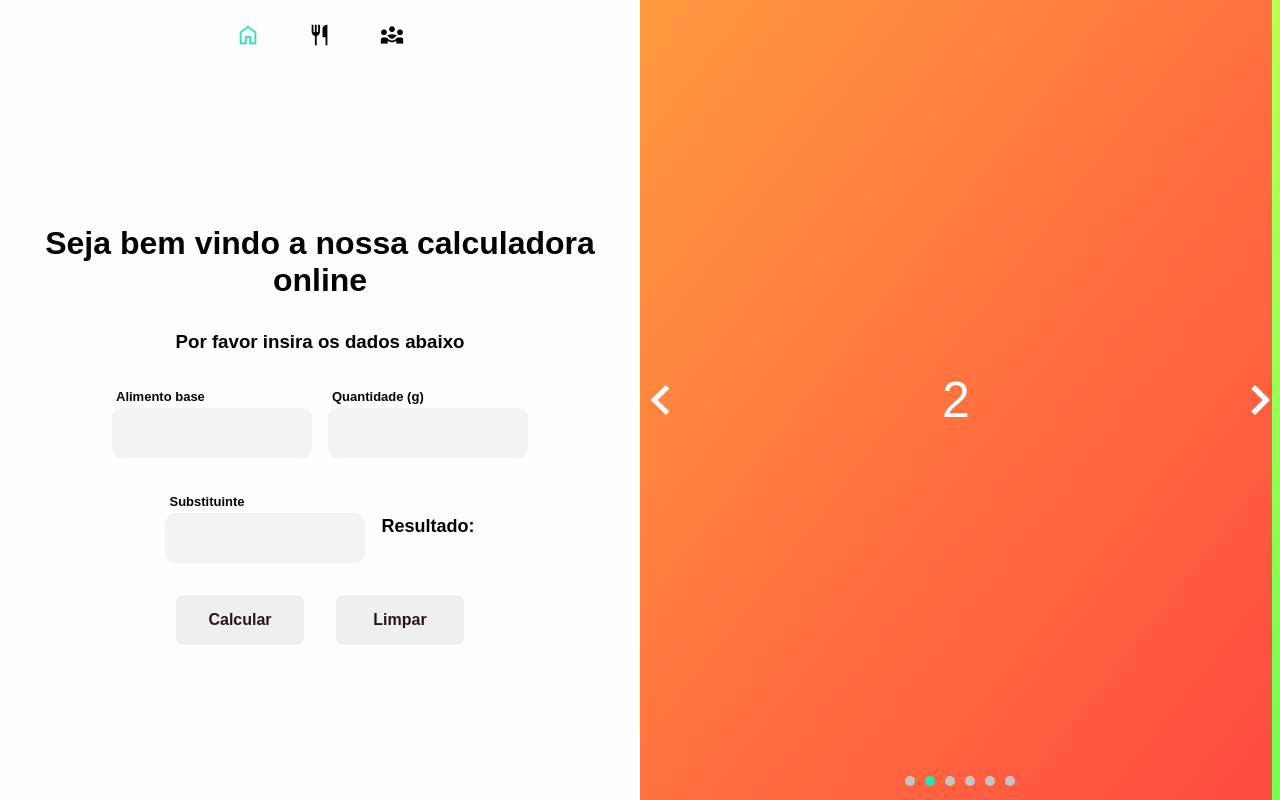
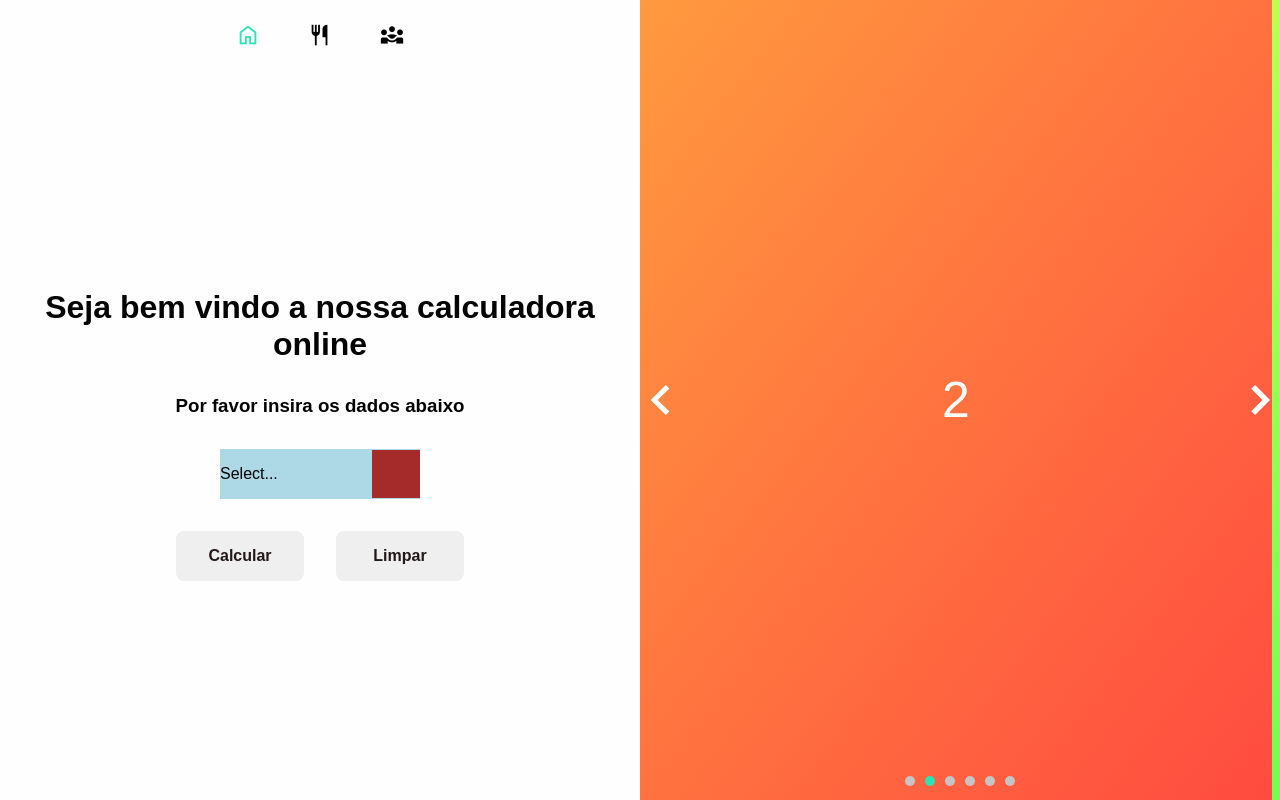
Before and after one commit to codi-Andre/equivalent, a React (Vite) app: page / in a window 1280 px wide. Built offline with nearby package versions, Linux system fonts and the light colour scheme; data requests are answered from the project's data file.

Commit message:
feat: passing result to the dad

```diff
--- a/src/components/Dropdown/Dropdown.styles.ts
+++ b/src/components/Dropdown/Dropdown.styles.ts
@@ -30,5 +30,6 @@ export const ContentList = styled.div`
   position: absolute;
 `
 export const Item = styled.div<{ isSelected: boolean }>`
-  background-color: ${({ isSelected }) => (isSelected ? 'red' : 'transpatent')};
+  background-color: ${({ isSelected, theme }) =>
+    isSelected ? theme.colors.accent : 'transpatent'};
 `
--- a/src/components/Dropdown/Dropdown.tsx
+++ b/src/components/Dropdown/Dropdown.tsx
@@ -5,18 +5,25 @@ import { useState } from 'react'
 interface DropdownProps {
   placeholder?: string
   list: Food[]
+  value?: Food
+  onChangeValue: (value: Food) => void
 }
 
-function Dropdown({ placeholder = 'Select...', list }: DropdownProps) {
+function Dropdown({
+  placeholder = 'Select...',
+  list,
+  value,
+  onChangeValue,
+}: DropdownProps) {
   const [isOpen, setIsOpen] = useState(false)
-  const [selectedItem, setSelectedItem] = useState(-1)
 
   function toggleDropdown() {
     setIsOpen(!isOpen)
   }
 
   function onSelectItem(item: Food) {
-    setSelectedItem(item.id)
+    onChangeValue(item)
+    toggleDropdown()
   }
 
   if (list === undefined || list.length === 0) {
@@ -30,7 +37,7 @@ function Dropdown({ placeholder = 'Select...', list }: DropdownProps) {
   return (
     <S.Container>
       <S.Content>
-        <S.Title>{placeholder}</S.Title>
+        <S.Title>{value?.name || placeholder}</S.Title>
         <S.Icon onClick={toggleDropdown} />
       </S.Content>
 
@@ -40,7 +47,7 @@ function Dropdown({ placeholder = 'Select...', list }: DropdownProps) {
             {list.map(item => (
               <S.Item
                 key={item.id}
-                isSelected={selectedItem === item.id}
+                isSelected={value?.id === item.id}
                 onClick={() => onSelectItem(item)}
               >
                 {item.name}
--- a/src/pages/Home/Home.tsx
+++ b/src/pages/Home/Home.tsx
@@ -1,4 +1,10 @@
-import { Navigator, Selector, Button, FoodDataList } from '@components'
+import {
+  Navigator,
+  Selector,
+  Button,
+  FoodDataList,
+  Dropdown,
+} from '@components'
 import locale from '@/assets/locale.json'
 import {
   Container,
@@ -10,18 +16,21 @@ import {
   ResultTitle,
 } from './Home.styles'
 import { Slider } from './slider/Slider'
-import { FormEvent } from 'react'
+import { FormEvent, useState } from 'react'
 import { useFood } from '@/contexts'
 import { formToUserInput } from './Home.utils'
+import { Food } from '@/entities/food'
 
 function Home() {
-  const { calculateEquivalent } = useFood()
+  const { calculateEquivalent, foodList } = useFood()
+  const [baseFood, setBaseFood] = useState<Food | undefined>()
 
   function handleSubmit(event: FormEvent<HTMLFormElement>) {
     // Pegando valores do form
     event.preventDefault()
     const form = event.currentTarget
 
+    console.log('escolhido baseFood', baseFood)
     // Convertendo valares para o objeto(formato) que queremos
     const userInput = formToUserInput(form)
 
@@ -38,7 +47,13 @@ function Home() {
           <Title>{locale.welcome}</Title>
           <Subtitle>{locale.insertData}</Subtitle>
 
-          <FoodDataList />
+          <Dropdown
+            list={foodList}
+            value={baseFood}
+            onChangeValue={setBaseFood}
+          />
+
+          {/* <FoodDataList />
 
           <Row gap={16}>
             <Selector
@@ -64,13 +79,14 @@ function Home() {
               required
             />
             <ResultTitle>{`${locale.result}: `}</ResultTitle>
-          </Row>
+          </Row> */}
 
           <Row gap={32}>
             <Button type="submit">Calcular</Button>
             <Button
               type="reset"
               isNegative
+              onClick={() => setBaseFood(undefined)}
             >
               Limpar
             </Button>
```
